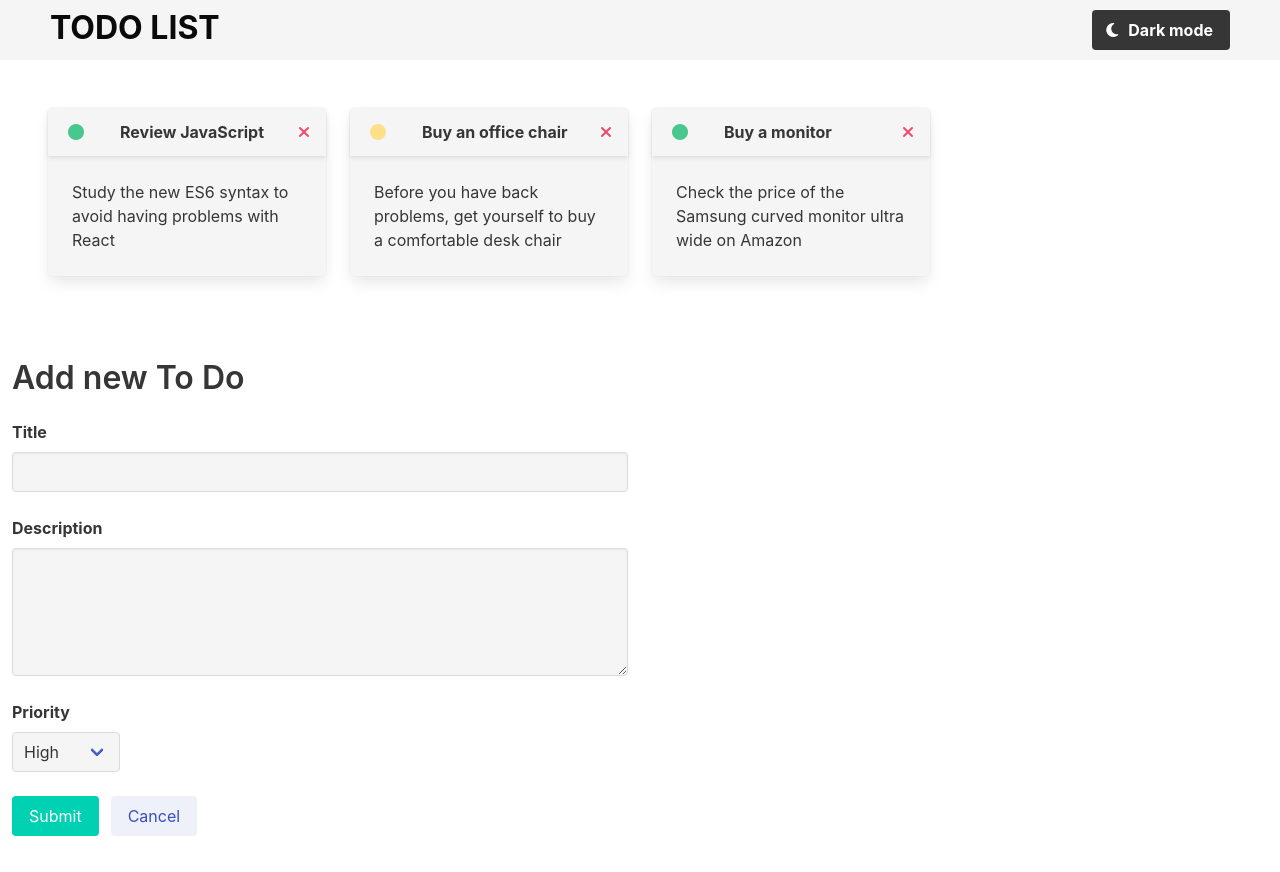
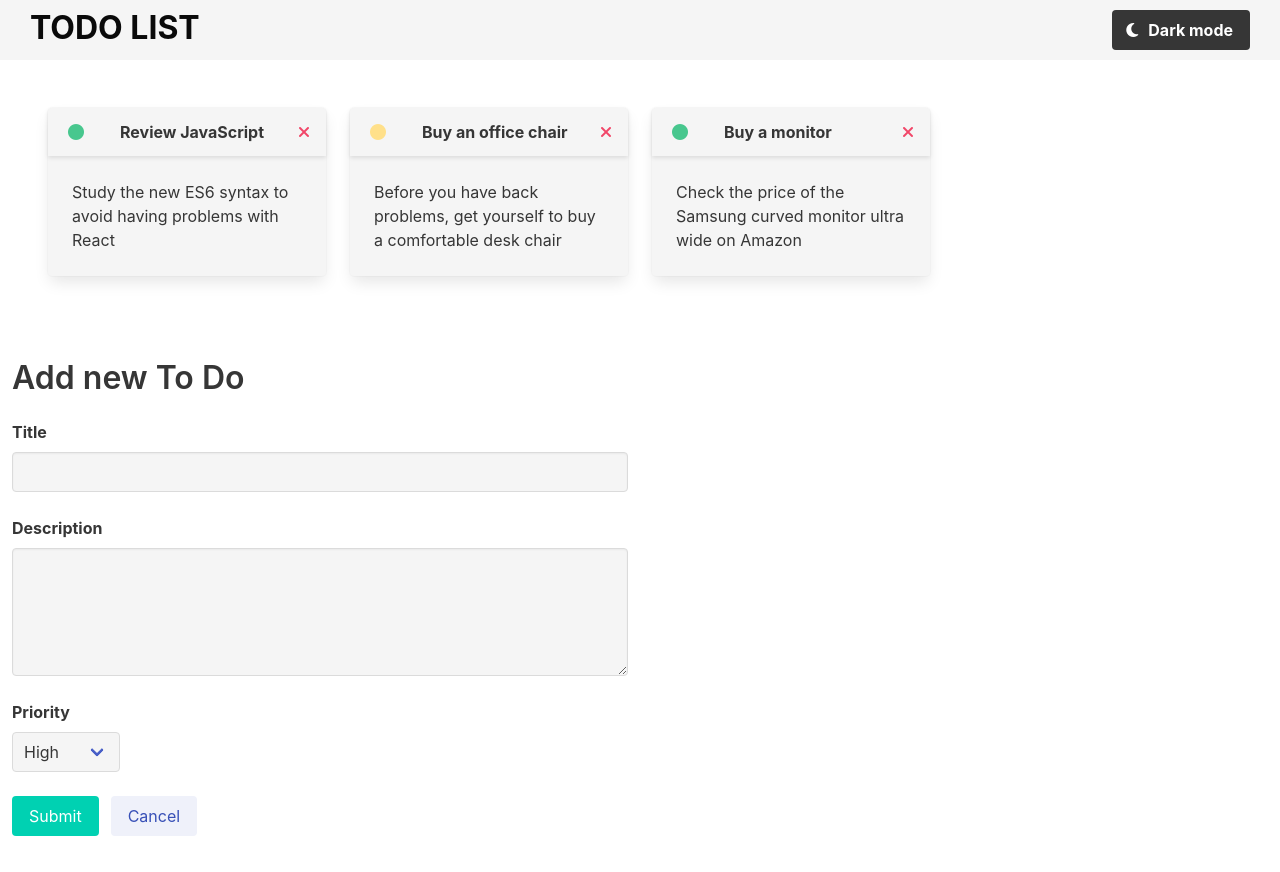
Before and after one commit to vitodigrigoli/todo-list, a React (Create React App) app: page / in a window 1280 px wide. Built offline with nearby package versions, Linux system fonts and the light colour scheme.

Commit message:
Update App.css

```diff
--- a/src/App.css
+++ b/src/App.css
@@ -13,5 +13,5 @@
 .navbar{
     display: flex;
     justify-content: space-between;
-    padding: 10px 50px;
+    padding: 10px 30px;
 }
```
